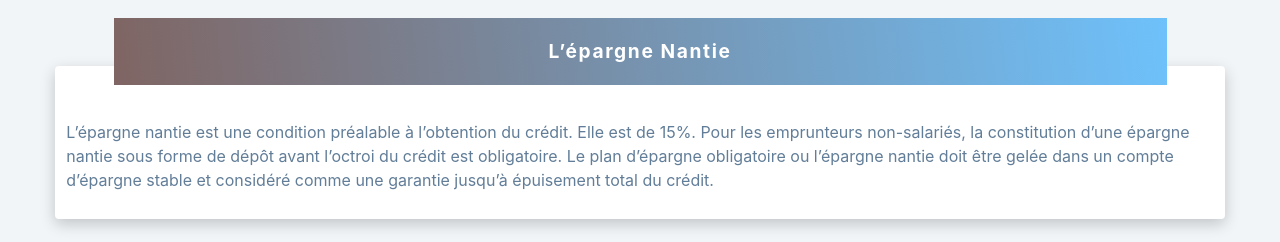
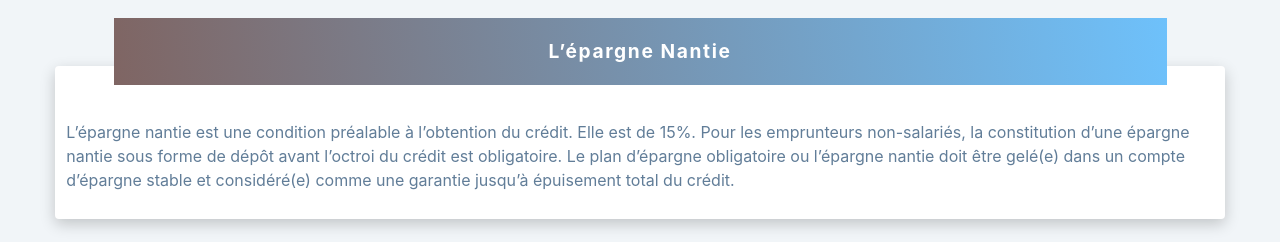
Before and after one commit to someziew/fasocred, a React (Create React App) app: page /credits in a window 1280 px wide. Shown: the part 2840-3082 px from the top of the page. Built offline with nearby package versions, Linux system fonts and the light colour scheme.

Commit message:
Syntax errors fixed

```diff
--- a/src/data/credits.js
+++ b/src/data/credits.js
@@ -193,7 +193,7 @@ export const interest_rate = {
 export const well_off_savings = {
     id: 'well_off_savings',
     title: 'L’épargne nantie',
-    detail: 'L’épargne nantie est une condition préalable à l’obtention du crédit. Elle est de 15%. Pour les emprunteurs non-salariés, la constitution d’une épargne nantie sous forme de dépôt avant l’octroi du crédit est obligatoire. Le plan d’épargne obligatoire ou l’épargne nantie doit être gelée dans un compte d’épargne stable et considéré comme une garantie jusqu’à épuisement total du crédit.'
+    detail: 'L’épargne nantie est une condition préalable à l’obtention du crédit. Elle est de 15%. Pour les emprunteurs non-salariés, la constitution d’une épargne nantie sous forme de dépôt avant l’octroi du crédit est obligatoire. Le plan d’épargne obligatoire ou l’épargne nantie doit être gelé(e) dans un compte d’épargne stable et considéré(e) comme une garantie jusqu’à épuisement total du crédit.'
 }
 
 export const guarantees = {
--- a/src/data/landing.js
+++ b/src/data/landing.js
@@ -8,7 +8,7 @@ export const mission = {
 export const join = {
     title: "Conditions d'Adhésion",
     conditions : [
-        'Une CNIB ou passport',
+        'Une CNIB ou passeport',
         "Deux photos d'identité",
         "Frais d'ouverture"
     ]
--- a/src/data/members.js
+++ b/src/data/members.js
@@ -1,4 +1,4 @@
-export const members_introduction = "Pour adhérer à FASOCRED, il faut se prémunir d'une Carte Nationale d'Identité Burkinabe ou d'un passport, de deux photos d'identité et de frais d'ouverture. Les membres de plein droit, les membres actifs-usager et les membres parrains constituent le capital social de FASOCRED. Tout membre doit être âgé de 18 ans au moins et 71 ans au plus."
+export const members_introduction = "Pour adhérer à FASOCRED, il faut se prémunir d'une Carte Nationale d'Identité Burkinabe ou d'un passeport, de deux photos d'identité et de frais d'ouverture. Les membres de plein droit, les membres actifs-usager et les membres parrains constituent le capital social de FASOCRED. Tout membre doit être âgé de 18 ans au moins et 71 ans au plus."
 
 export const members_section ={
     title: 'Membres',
```
